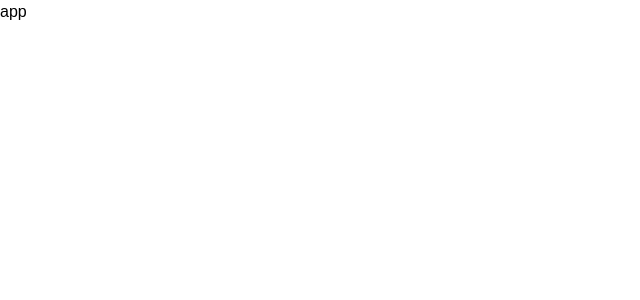
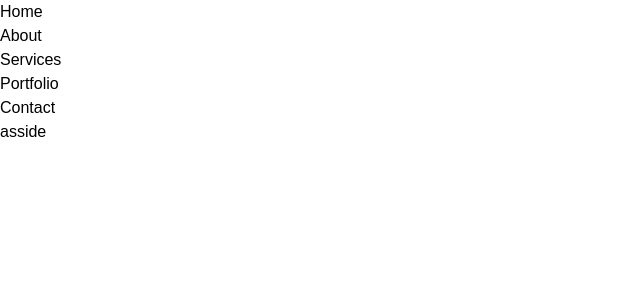
Before and after one commit to NunoFernandesSa/nunoweb, a React (Vite) app: page / in a window 1280 px wide. Shown: the top 300 px of the page, without its empty margins (0-640 px from the left). Built offline with nearby package versions, Linux system fonts and the light colour scheme.

Commit message:
feat: add portfolio component and update app structure
Add a new Portfolio component and integrate it into the App component along with other existing components. Update the SideBar component text for better clarity.

```diff
--- a/src/App.jsx
+++ b/src/App.jsx
@@ -3,6 +3,35 @@
  * @license Apache-2.0
  */
 
+/**
+ * Components
+ */
+import Home from "./components/home/Home";
+import About from "./components/about/About";
+import Services from "./components/services/Services";
+import Contact from "./components/contact/Contact";
+import Portfolio from "./components/portfolio/Portfolio";
+import SideBar from "./components/common/sidebar/SideBar";
+
+/**
+ * Styles
+ */
+
 export default function App() {
-  return <h1>app</h1>;
+  return (
+    <>
+      {/* main content */}
+      <main className="main">
+        <Home />
+        <About />
+        <Services />
+        <Portfolio />
+        <Contact />
+      </main>
+      {/* rigth sidebar */}
+      <aside>
+        <SideBar />
+      </aside>
+    </>
+  );
 }
--- a/src/components/common/sidebar/SideBar.jsx
+++ b/src/components/common/sidebar/SideBar.jsx
@@ -9,5 +9,5 @@
 import "./sidebar.css";
 
 export default function SideBar() {
-  return <div>SideBar</div>;
+  return <div>asside</div>;
 }
--- /dev/null
+++ b/src/components/portfolio/Portfolio.jsx
@@ -0,0 +1,13 @@
+/**
+ * @copyright 2025 nunoweb
+ * @license Apache-2.0
+ */
+
+/**
+ * Style css
+ */
+import "./portfolio.css";
+
+export default function Portfolio() {
+  return <div>Portfolio</div>;
+}
```
Also changed, not shown: src/components/portfolio/portfolio.css (added).
